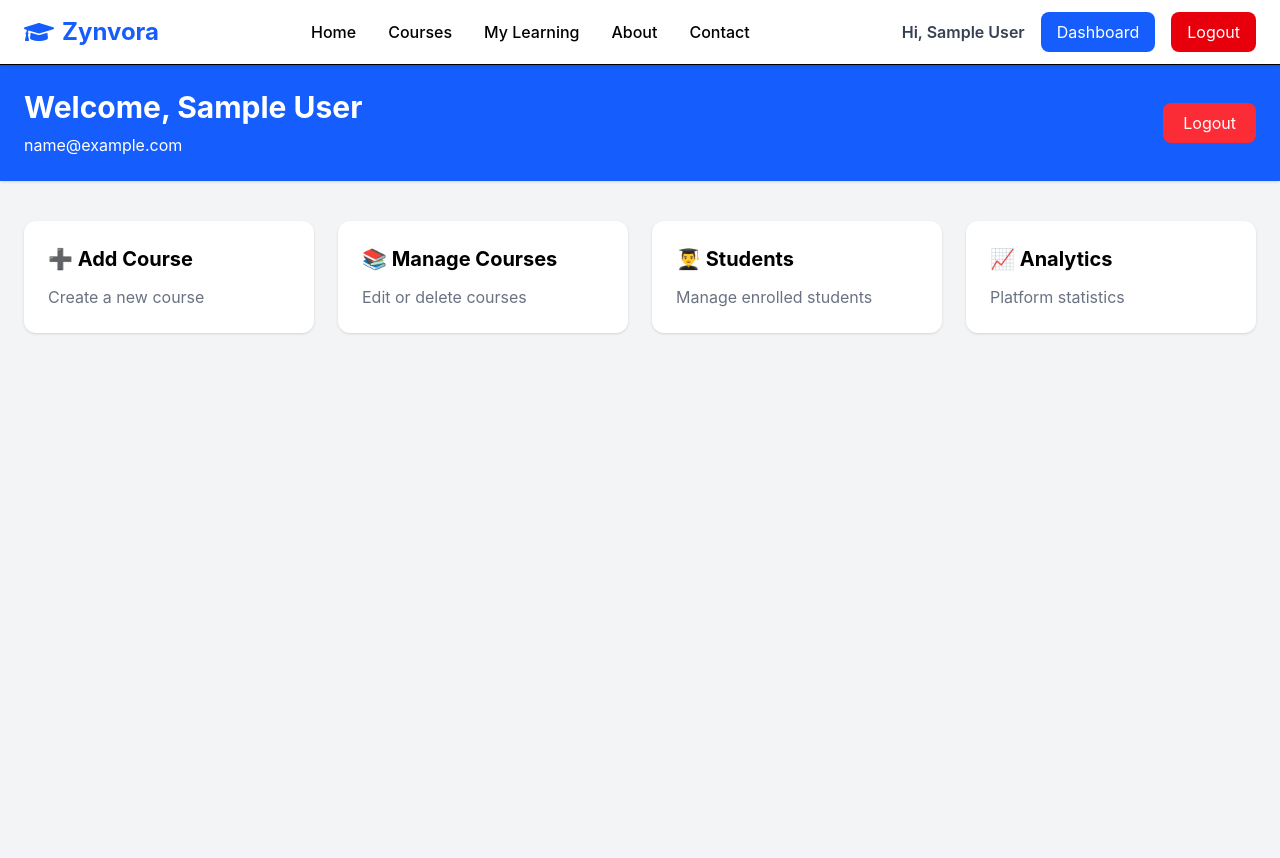
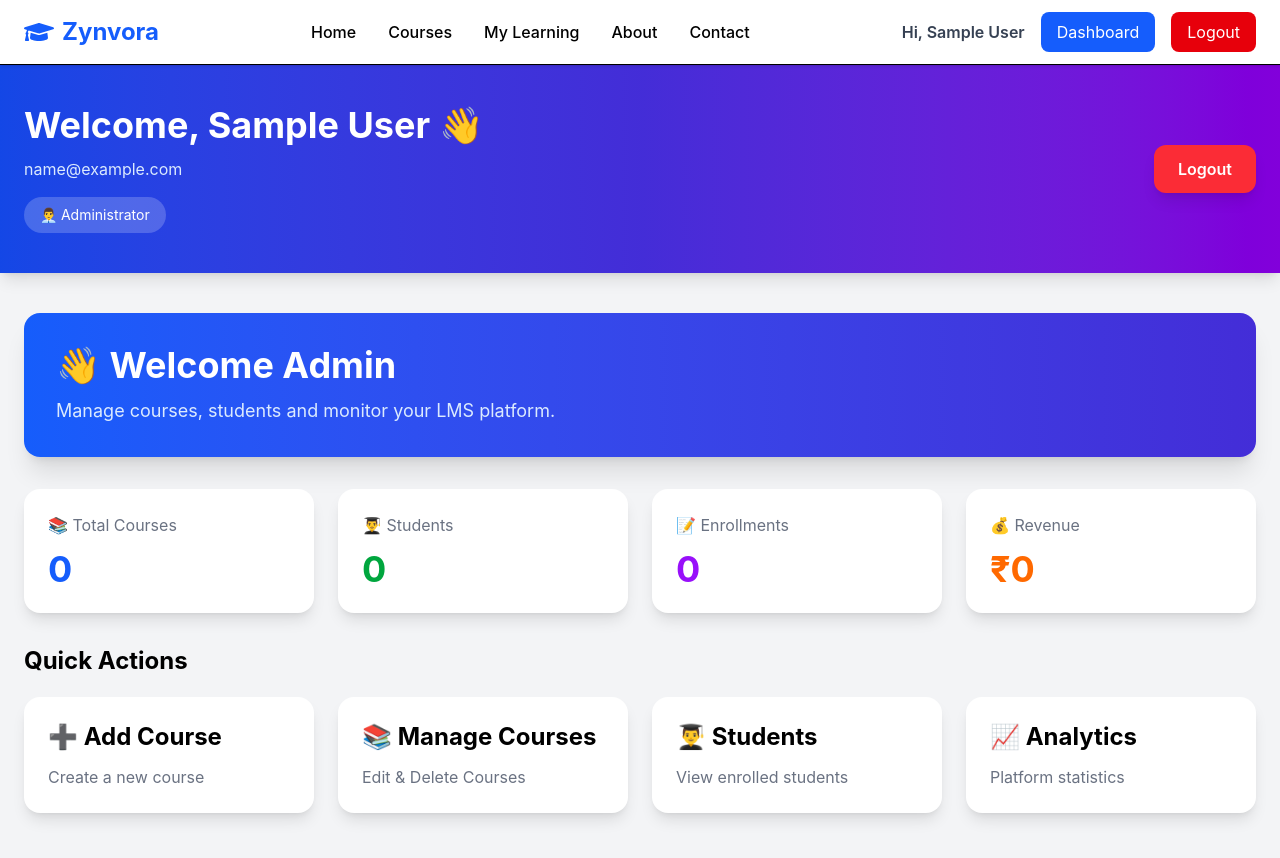
Before and after one commit to sumantyt0-alt/zynvora, a React (Vite) app in the folder client/: page /dashboard in a window 1280 px wide. Shown: the top 858 px of the page. Built offline with nearby package versions, Linux system fonts and the light colour scheme; no server answers; sample sign-in values are in the browser's storage.

Commit message:
Add dashboard routes

```diff
--- a/client/src/pages/Dashboard/AdminDashboard.jsx
+++ b/client/src/pages/Dashboard/AdminDashboard.jsx
@@ -1,43 +1,132 @@
+import { useEffect, useState } from "react";
 import { useNavigate } from "react-router-dom";
+import { getAdminDashboard } from "../../services/dashboardService";
 
 function AdminDashboard() {
   const navigate = useNavigate();
 
+  const [stats, setStats] = useState({
+    totalCourses: 0,
+    totalStudents: 0,
+    totalEnrollments: 0,
+    totalRevenue: 0,
+  });
+
+  useEffect(() => {
+    const fetchDashboard = async () => {
+      try {
+        const token = localStorage.getItem("token");
+
+        const data = await getAdminDashboard(token);
+
+        setStats(data.stats);
+      } catch (error) {
+        console.log(error);
+      }
+    };
+
+    fetchDashboard();
+  }, []);
+
   return (
+    <div className="space-y-8">
+
+      {/* Welcome */}
+
+      <div className="bg-linear-to-r from-blue-600 to-indigo-700 text-white rounded-2xl p-8 shadow-xl">
+        <h1 className="text-4xl font-bold">
+          👋 Welcome Admin
+        </h1>
+
+        <p className="mt-3 text-blue-100 text-lg">
+          Manage courses, students and monitor your LMS platform.
+        </p>
+      </div>
+
+      {/* Statistics */}
+
+      <div className="grid grid-cols-2 lg:grid-cols-4 gap-6">
+
+        <div className="bg-white rounded-2xl shadow-lg p-6">
+          <h3 className="text-gray-500">📚 Total Courses</h3>
+          <p className="text-4xl font-bold mt-3 text-blue-600">
+            {stats.totalCourses}
+          </p>
+        </div>
+
+        <div className="bg-white rounded-2xl shadow-lg p-6">
+          <h3 className="text-gray-500">👨‍🎓 Students</h3>
+          <p className="text-4xl font-bold mt-3 text-green-600">
+            {stats.totalStudents}
+          </p>
+        </div>
+
+        <div className="bg-white rounded-2xl shadow-lg p-6">
+          <h3 className="text-gray-500">📝 Enrollments</h3>
+          <p className="text-4xl font-bold mt-3 text-purple-600">
+            {stats.totalEnrollments}
+          </p>
+        </div>
+
+        <div className="bg-white rounded-2xl shadow-lg p-6">
+          <h3 className="text-gray-500">💰 Revenue</h3>
+          <p className="text-4xl font-bold mt-3 text-orange-500">
+            ₹{stats.totalRevenue}
+          </p>
+        </div>
+
+      </div>
+
+      {/* Quick Actions */}
+
+      <div>
+
+        <h2 className="text-2xl font-bold mb-5">
+          Quick Actions
+        </h2>
+
         <div className="grid md:grid-cols-2 lg:grid-cols-4 gap-6">
 
           <div
             onClick={() => navigate("/admin/add-course")}
-        className="bg-white p-6 rounded-xl shadow cursor-pointer hover:shadow-xl"
+            className="bg-white rounded-2xl shadow-lg p-6 cursor-pointer hover:scale-105 transition"
           >
-        <h2 className="text-xl font-bold">➕ Add Course</h2>
-        <p className="mt-3 text-gray-500">
+            <h2 className="text-2xl font-bold">➕ Add Course</h2>
+
+            <p className="text-gray-500 mt-3">
               Create a new course
             </p>
           </div>
 
           <div
             onClick={() => navigate("/admin/courses")}
-        className="bg-white p-6 rounded-xl shadow cursor-pointer hover:shadow-xl"
+            className="bg-white rounded-2xl shadow-lg p-6 cursor-pointer hover:scale-105 transition"
           >
-        <h2 className="text-xl font-bold">📚 Manage Courses</h2>
-        <p className="mt-3 text-gray-500">
-          Edit or delete courses
+            <h2 className="text-2xl font-bold">📚 Manage Courses</h2>
+
+            <p className="text-gray-500 mt-3">
+              Edit & Delete Courses
             </p>
           </div>
 
-      <div className="bg-white p-6 rounded-xl shadow">
-        <h2 className="text-xl font-bold">👨‍🎓 Students</h2>
-        <p className="mt-3 text-gray-500">
-          Manage enrolled students
+          <div className="bg-white rounded-2xl shadow-lg p-6 hover:scale-105 transition">
+            <h2 className="text-2xl font-bold">👨‍🎓 Students</h2>
+
+            <p className="text-gray-500 mt-3">
+              View enrolled students
             </p>
           </div>
 
-      <div className="bg-white p-6 rounded-xl shadow">
-        <h2 className="text-xl font-bold">📈 Analytics</h2>
-        <p className="mt-3 text-gray-500">
+          <div className="bg-white rounded-2xl shadow-lg p-6 hover:scale-105 transition">
+            <h2 className="text-2xl font-bold">📈 Analytics</h2>
+
+            <p className="text-gray-500 mt-3">
               Platform statistics
             </p>
+          </div>
+
+        </div>
+
       </div>
 
     </div>
--- a/client/src/pages/Dashboard/Dashboard.jsx
+++ b/client/src/pages/Dashboard/Dashboard.jsx
@@ -1,7 +1,8 @@
 import { useNavigate } from "react-router-dom";
+import Navbar from "../../components/Navbar/Navbar";
 import AdminDashboard from "./AdminDashboard";
 import StudentDashboard from "./StudentDashboard";
-import Navbar from "../../components/Navbar/Navbar";
+
 function Dashboard() {
   const navigate = useNavigate();
 
@@ -10,44 +11,62 @@ function Dashboard() {
   const handleLogout = () => {
     localStorage.removeItem("token");
     localStorage.removeItem("user");
-
     navigate("/login");
   };
 
   return (
     <>
       <Navbar />
+
       <div className="min-h-screen bg-gray-100">
+
         {/* Header */}
-      <div className="bg-blue-600 text-white py-6 shadow">
-        <div className="max-w-7xl mx-auto px-6 flex justify-between items-center">
+
+        <div className="bg-linear-to-r from-blue-700 via-indigo-700 to-purple-700 text-white shadow-lg">
+
+          <div className="max-w-7xl mx-auto px-6 py-10 flex flex-col md:flex-row justify-between items-center gap-6">
+
             <div>
-            <h1 className="text-3xl font-bold">
-              Welcome, {user?.name}
+
+              <h1 className="text-4xl font-bold">
+                Welcome, {user?.name} 👋
               </h1>
 
-            <p className="mt-2">
+              <p className="mt-3 text-blue-100">
                 {user?.email}
               </p>
+
+              <span className="inline-block mt-4 bg-white/20 px-4 py-2 rounded-full text-sm">
+                {user?.role === "admin"
+                  ? "👨‍💼 Administrator"
+                  : "👨‍🎓 Student"}
+              </span>
+
             </div>
 
             <button
               onClick={handleLogout}
-            className="bg-red-500 hover:bg-red-600 px-5 py-2 rounded-lg"
+              className="bg-red-500 hover:bg-red-600 px-6 py-3 rounded-xl font-semibold shadow-lg transition"
             >
               Logout
             </button>
-        </div>
+
           </div>
 
-      {/* Cards */}
+        </div>
+
+        {/* Dashboard */}
+
         <div className="max-w-7xl mx-auto px-6 py-10">
+
           {user?.role === "admin" ? (
             <AdminDashboard />
           ) : (
             <StudentDashboard />
           )}
+
         </div>
+
       </div>
     </>
   );
--- /dev/null
+++ b/client/src/services/dashboardService.js
@@ -0,0 +1,21 @@
+import API from "./api";
+
+export const getAdminDashboard = async (token) => {
+  const response = await API.get("/dashboard/admin", {
+    headers: {
+      Authorization: `Bearer ${token}`,
+    },
+  });
+
+  return response.data;
+};
+
+export const getStudentDashboard = async (token) => {
+  const response = await API.get("/dashboard/student", {
+    headers: {
+      Authorization: `Bearer ${token}`,
+    },
+  });
+
+  return response.data;
+};
```
Also changed, not shown: client/src/pages/Dashboard/StudentDashboard.jsx (+167 -10 lines). Lines whose indentation alone changed are shown as unchanged.
